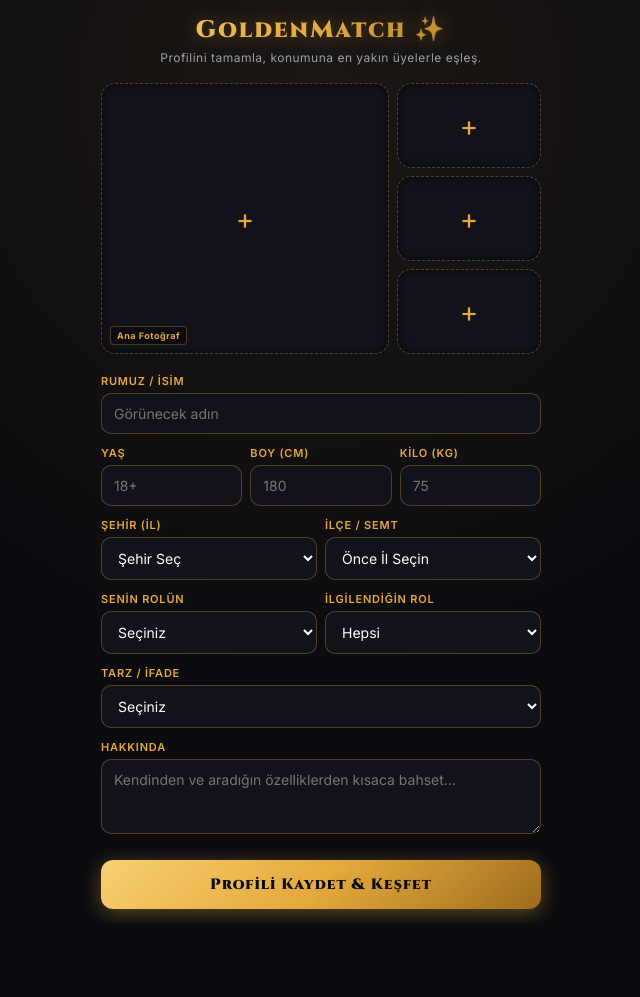
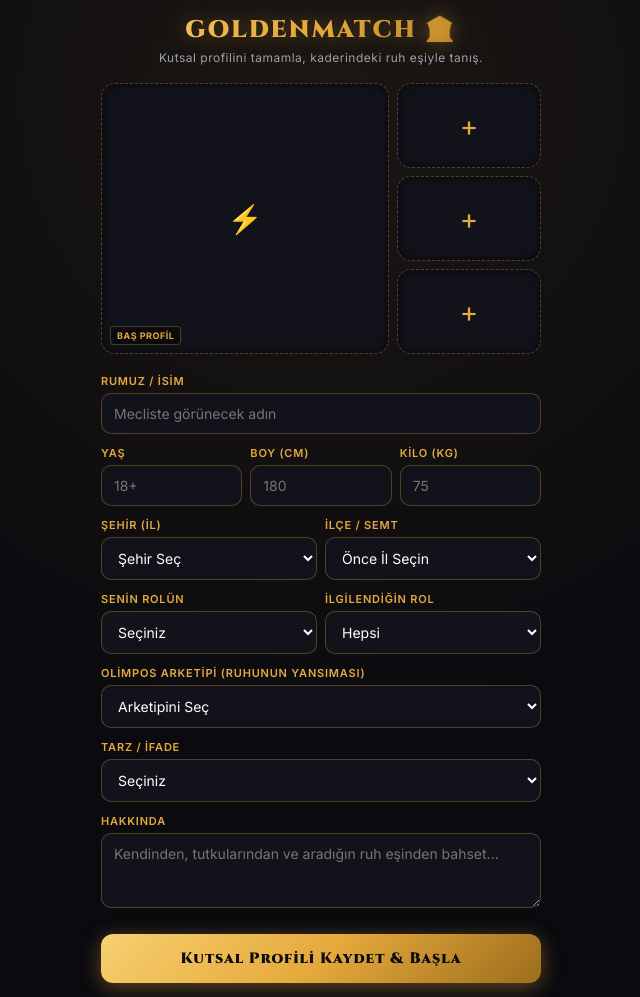
Before and after one commit to sabirseymen01-pixel/goldenmatch, a website: page public/index.html in a window 1280 px wide. Shown: the whole page, without its empty margins (319-959 px from the left). Before the commit the page ends 923 px from the top, so only its background shows below. Drawn offline with Linux system fonts and the light colour scheme; no server answers.

Commit message:
Update index.html

```diff
--- a/public/index.html
+++ b/public/index.html
@@ -3,7 +3,7 @@
 <head>
   <meta charset="UTF-8">
   <meta name="viewport" content="width=device-width, initial-scale=1.0, maximum-scale=1.0, user-scalable=no">
-  <title>GoldenMatch</title>
+  <title>GoldenMatch • Olympus Edition</title>
   <script src="https://telegram.org/js/telegram-web-app.js"></script>
   <link rel="stylesheet" href="style.css">
 </head>
@@ -13,16 +13,16 @@
     <!-- 1. EKRAN: PROFİL DOLDURMA FORMU -->
     <div id="registerView" class="view-screen">
       <div class="header">
-        <h2>GoldenMatch ✨</h2>
-        <p class="subtitle">Profilini tamamla, konumuna en yakın üyelerle eşleş.</p>
+        <h2>GOLDENMATCH 🏛️</h2>
+        <p class="subtitle">Kutsal profilini tamamla, kaderindeki ruh eşiyle tanış.</p>
       </div>
 
       <!-- Fotoğraf Yuvaları -->
       <div class="photo-grid">
         <div class="photo-slot main" onclick="pickImage(0)" id="slot-0">
-          <span class="slot-icon">+</span>
+          <span class="slot-icon">⚡</span>
           <img class="slot-preview" alt="Ana Fotoğraf">
-          <span class="main-tag">Ana Fotoğraf</span>
+          <span class="main-tag">BAŞ PROFİL</span>
         </div>
         <div class="photo-slot" onclick="pickImage(1)" id="slot-1">
           <span class="slot-icon">+</span>
@@ -42,7 +42,7 @@
       <form id="regForm" onsubmit="handleFormSubmit(event)">
         <div class="field">
           <label>Rumuz / İsim</label>
-          <input type="text" id="nickname" placeholder="Görünecek adın" required>
+          <input type="text" id="nickname" placeholder="Mecliste görünecek adın" required>
         </div>
 
         <div class="field-row">
@@ -76,6 +76,7 @@
           </div>
         </div>
 
+        <!-- ROL VE İLGİLENİLEN ROL -->
         <div class="field-row" style="grid-template-columns: 1fr 1fr;">
           <div class="field">
             <label>Senin Rolün</label>
@@ -105,6 +106,20 @@
           </div>
         </div>
 
+        <!-- OLİMPOS ARKETİPİ -->
+        <div class="field">
+          <label>Olimpos Arketipi (Ruhunun Yansıması)</label>
+          <select id="archetype" required>
+            <option value="" disabled selected>Arketipini Seç</option>
+            <option value="Apollon (Işık, Sanat & Karizma)">Apollon (Işık, Sanat & Karizma)</option>
+            <option value="Afrodit (Güzellik, Arzu & Zarafet)">Afrodit (Güzellik, Arzu & Zarafet)</option>
+            <option value="Ares (Tutku, Güç & Cesaret)">Ares (Tutku, Güç & Cesaret)</option>
+            <option value="Hermes (Zeka, Hız & Macera)">Hermes (Zeka, Hız & Macera)</option>
+            <option value="Dionisos (Eğlence, Coşku & Özgürlük)">Dionisos (Eğlence, Coşku & Özgürlük)</option>
+            <option value="Athena (Bilgelik, Sadakat & Strateji)">Athena (Bilgelik, Sadakat & Strateji)</option>
+          </select>
+        </div>
+
         <div class="field">
           <label>Tarz / İfade</label>
           <select id="expression" required>
@@ -120,17 +135,17 @@
 
         <div class="field">
           <label>Hakkında</label>
-          <textarea id="bio" rows="3" placeholder="Kendinden ve aradığın özelliklerden kısaca bahset..."></textarea>
+          <textarea id="bio" rows="3" placeholder="Kendinden, tutkularından ve aradığın ruh eşinden bahset..."></textarea>
         </div>
 
-        <button type="submit" id="saveBtn" class="main-btn">Profili Kaydet & Keşfet</button>
+        <button type="submit" id="saveBtn" class="main-btn">Kutsal Profili Kaydet & Başla</button>
       </form>
     </div>
 
     <!-- 2. EKRAN: KEŞFET / TINDER KARTLARI -->
     <div id="exploreView" class="view-screen hidden">
       <div class="explore-header">
-        <h3>Keşfet ✨</h3>
+        <h3>PANTEON ✨</h3>
         <div style="display: flex; gap: 8px;">
           <button class="icon-btn" onclick="openFilterModal()">🔍 Filtrele</button>
           <button class="icon-btn" onclick="openProfileEdit()">⚙️ Profil</button>
@@ -139,7 +154,7 @@
 
       <!-- Günün Eşleşmesi Vitrini -->
       <div id="dailyPickBanner" class="daily-pick-card hidden">
-        <div class="daily-tag">⭐ GÜNÜN ÖZEL SEÇİMİ</div>
+        <div class="daily-tag">⭐ GÜNÜN KUTSAL SEÇİMİ</div>
         <div id="dailyPickContent" class="daily-pick-body"></div>
       </div>
 
@@ -158,7 +173,7 @@
     <!-- FİLTRELEME MODALI -->
     <div id="filterModal" class="modal-overlay hidden">
       <div class="modal-content">
-        <h4>Arama Filtresi</h4>
+        <h4>🏛️ Arama Filtresi</h4>
         <div class="field" style="margin-top: 14px;">
           <label>Şehir Filtresi</label>
           <select id="filterCity">
@@ -179,7 +194,7 @@
           </select>
         </div>
         <div style="display: flex; gap: 10px; margin-top: 18px;">
-          <button class="main-btn" style="background: #2b2b36; color: #fff;" onclick="closeFilterModal()">Kapat</button>
+          <button class="main-btn" style="background: #1f2833; color: #fff;" onclick="closeFilterModal()">Kapat</button>
           <button class="main-btn" onclick="applyFilters()">Uygula</button>
         </div>
       </div>
```
